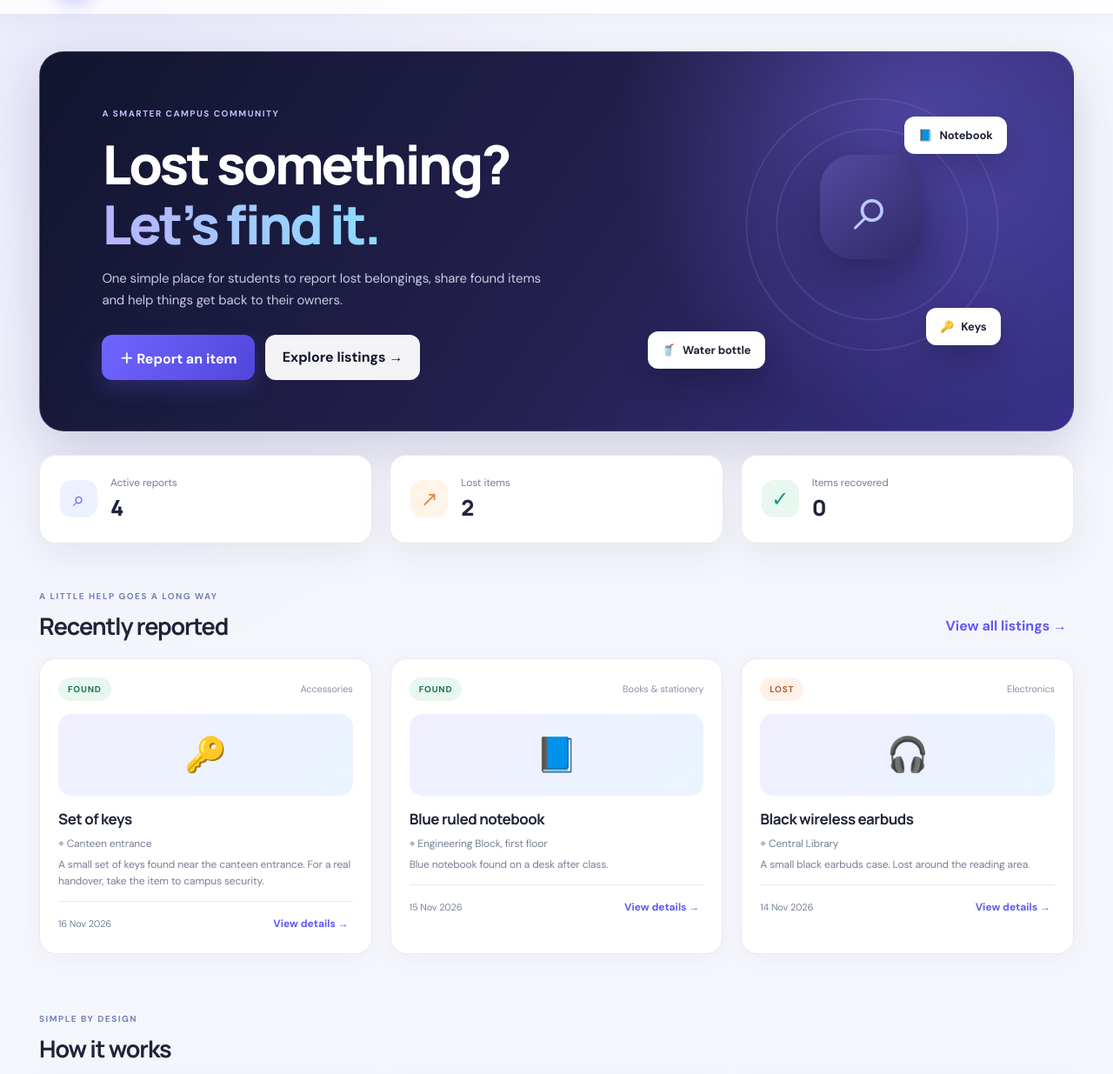
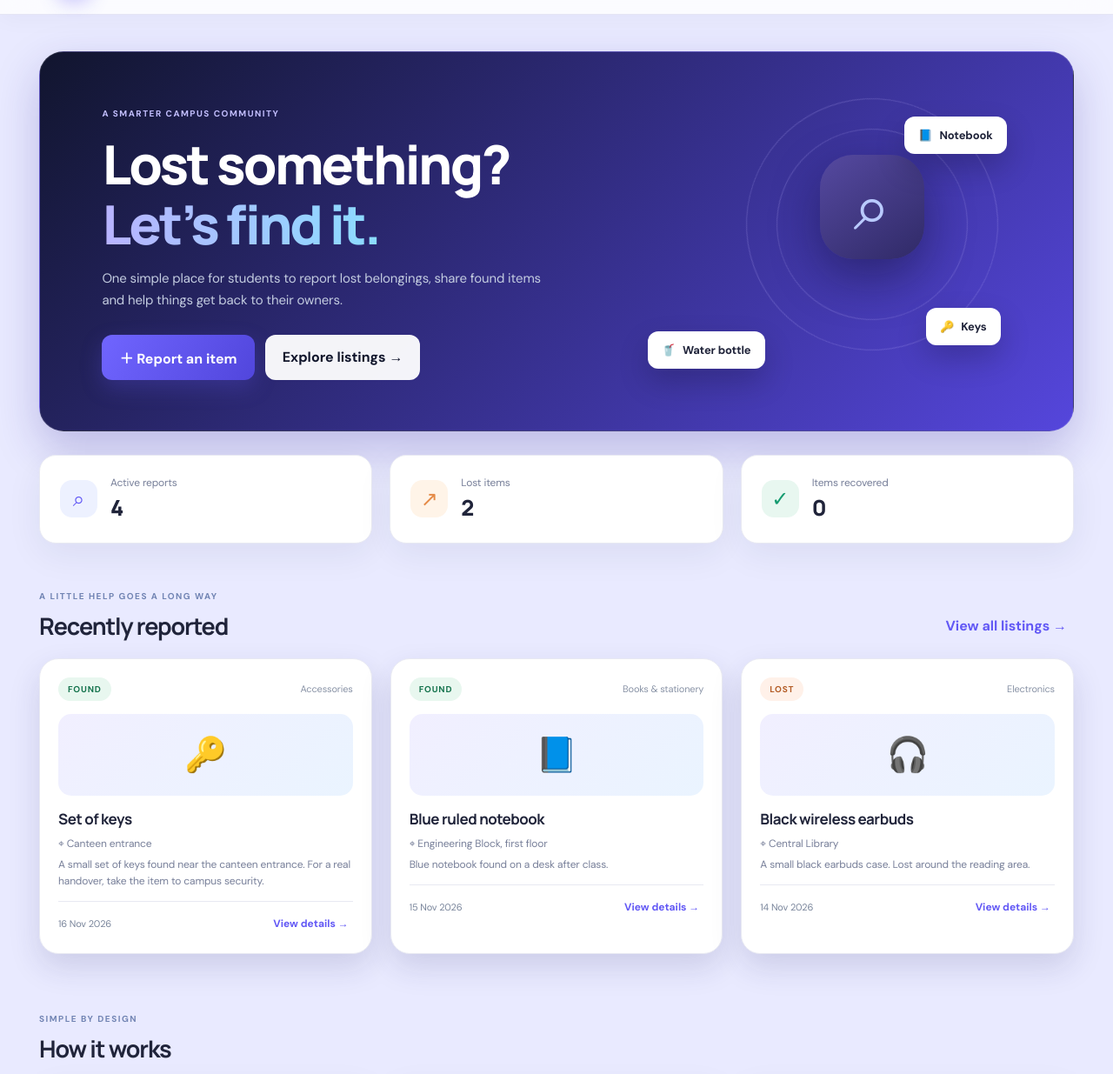
Before and after one commit to Gausieeyy/CampusConnect, a plain HTML site: page index.html in a window 1280 px wide. Shown: the part 65-1300 px from the top of the page at 87% size. Drawn offline with Linux system fonts and the light colour scheme; no server answers.

Commit message:
Enhance styles for visual elements in style.css
Added styles for body, hero section, listing cards, and buttons.

```diff
--- a/style.css
+++ b/style.css
@@ -614,3 +614,27 @@ body[data-theme="dark"] .section-heading h2 {
     transition-duration: .01ms !important;
   }
 }
+
+/* CAMPUSCONNECT VISUAL TEST */
+body {
+  background: #e9eaff !important;
+}
+
+.hero {
+  background: linear-gradient(135deg, #11152e, #5546dc) !important;
+  border-radius: 28px !important;
+  box-shadow: 0 20px 50px rgba(50,40,150,.25) !important;
+}
+
+.listing-card {
+  border-radius: 22px !important;
+  box-shadow: 0 15px 35px rgba(40,40,100,.15) !important;
+}
+
+button {
+  transition: all .3s ease !important;
+}
+
+button:hover {
+  transform: translateY(-3px) !important;
+}
```
